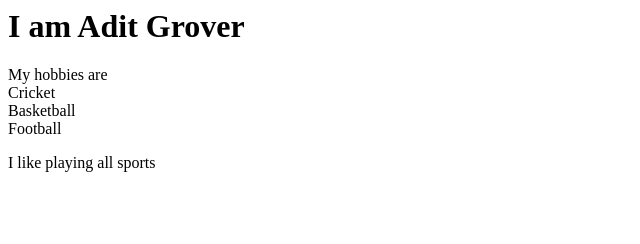
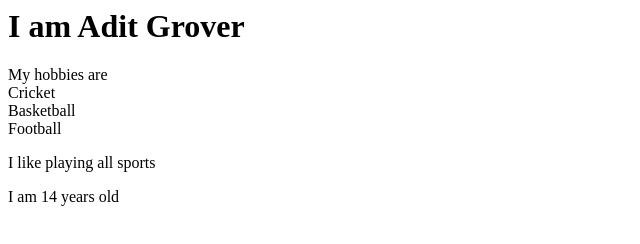
Before and after one commit to aditgr15/Repositry-1, a plain HTML site: page index.html in a window 1280 px wide. Shown: the whole page, without its empty margins (0-640 px from the left). Drawn offline with Linux system fonts and the light colour scheme.

Commit message:
modified2

```diff
--- a/index.html
+++ b/index.html
@@ -13,5 +13,6 @@
     Basketball<br>
     Football<br>
 <p> I like playing all sports</p>
+<p> I am 14 years old</p>
   </body>
 </HTML>
```
